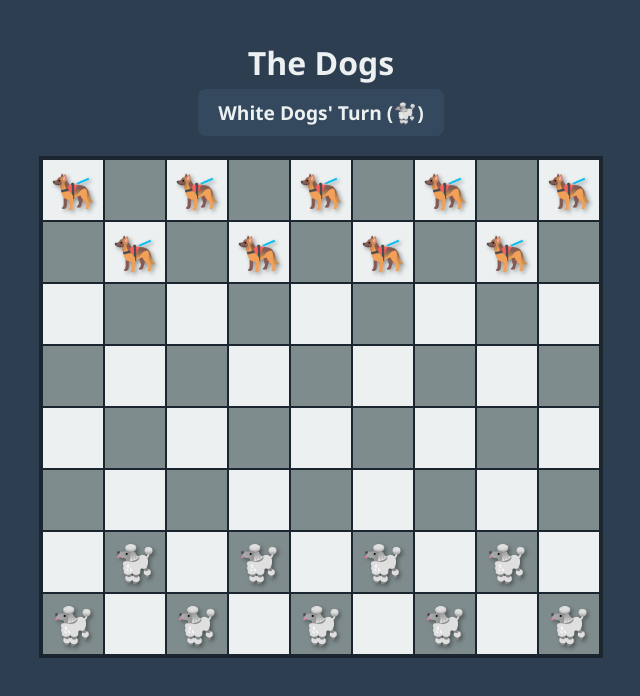
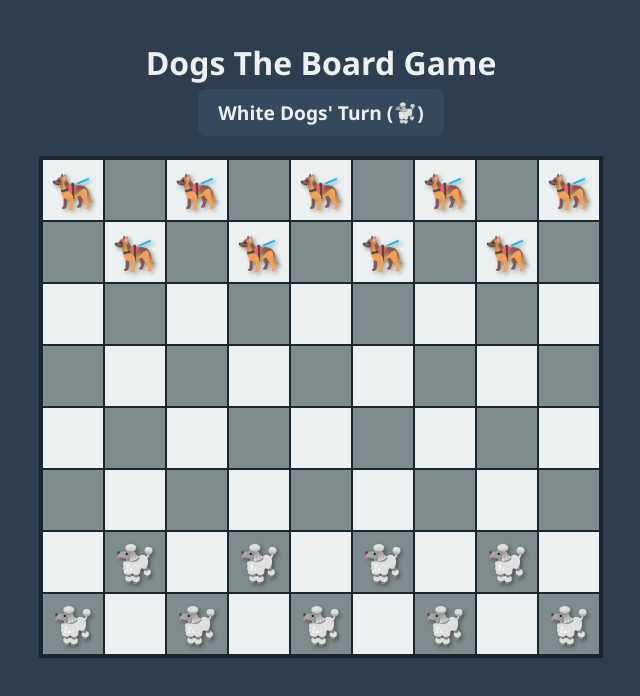
Before and after one commit to Rico24000/Dogs, a plain HTML site: page index.html in a window 1280 px wide. Shown: the whole page, without its empty margins (319-959 px from the left). Drawn offline with Linux system fonts and the light colour scheme.

Commit message:
Update index.html

```diff
--- a/index.html
+++ b/index.html
@@ -61,7 +61,7 @@
 </head>
 <body>
 
-    <h1>The Dogs</h1>
+    <h1>Dogs The Board Game</h1>
     <div id="status">White Dogs' Turn</div>
     <div id="board"></div>
 
```
